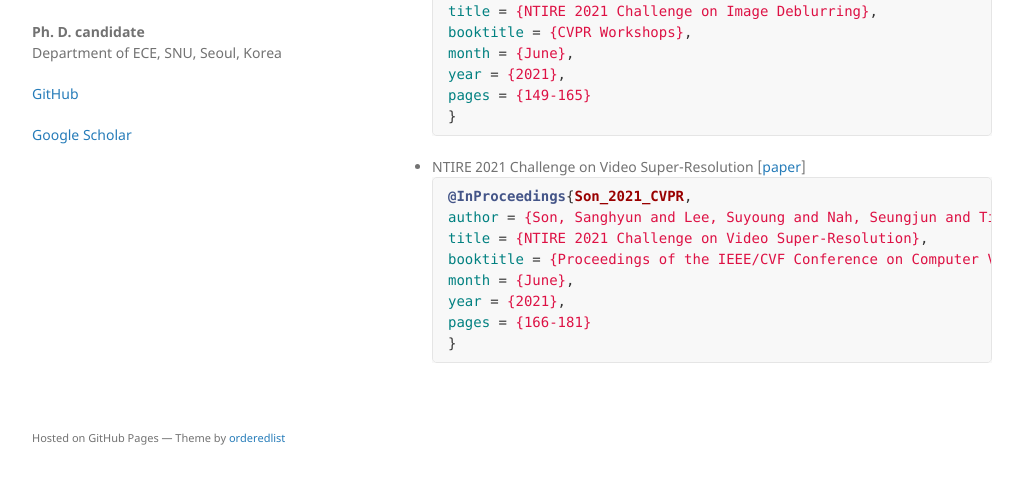
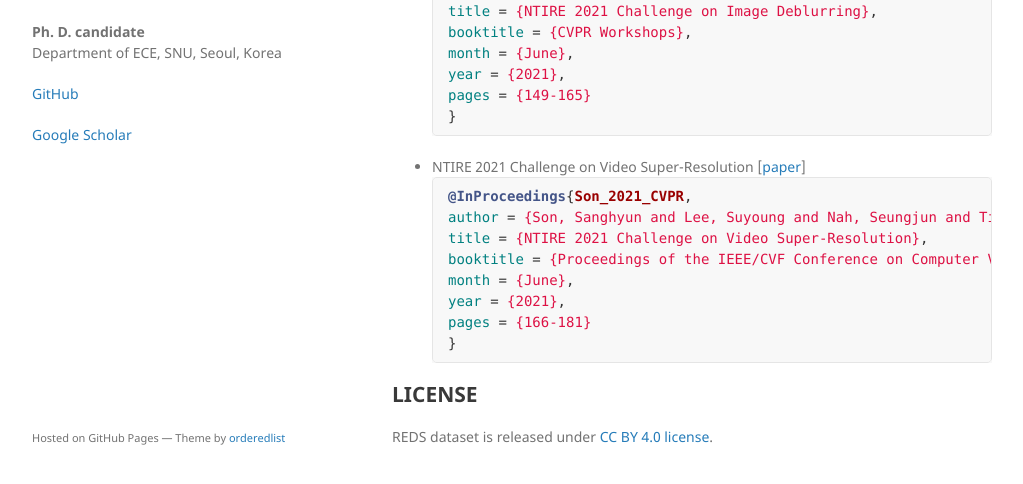
Before and after one commit to SeungjunNah/seungjunnah.github.io, a Jekyll site: the page built from Datasets/reds.md, in a window 1280 px wide and 900 px high, scrolled down 4082 px, cut to the strip 383-867 px from the top of the window. Shown: the whole strip, without its empty margins (128-1151 px from the left). Built offline with Jekyll 4.4.1, drawn with Linux system fonts in a browser that asks for light colours; our own code applies the rules of GitHub Pages for plain Markdown files.

Commit message:
license notice for REDS dataset

````diff
--- a/Datasets/reds.md
+++ b/Datasets/reds.md
@@ -174,3 +174,7 @@ The **<font color="red">REDS</font>** dataset was used in the NTIRE 2019 and NTI
   pages = {166-181}
 }
 ```
+
+## LICENSE
+
+REDS dataset is released under [CC BY 4.0 license](https://creativecommons.org/licenses/by/4.0/).
````
